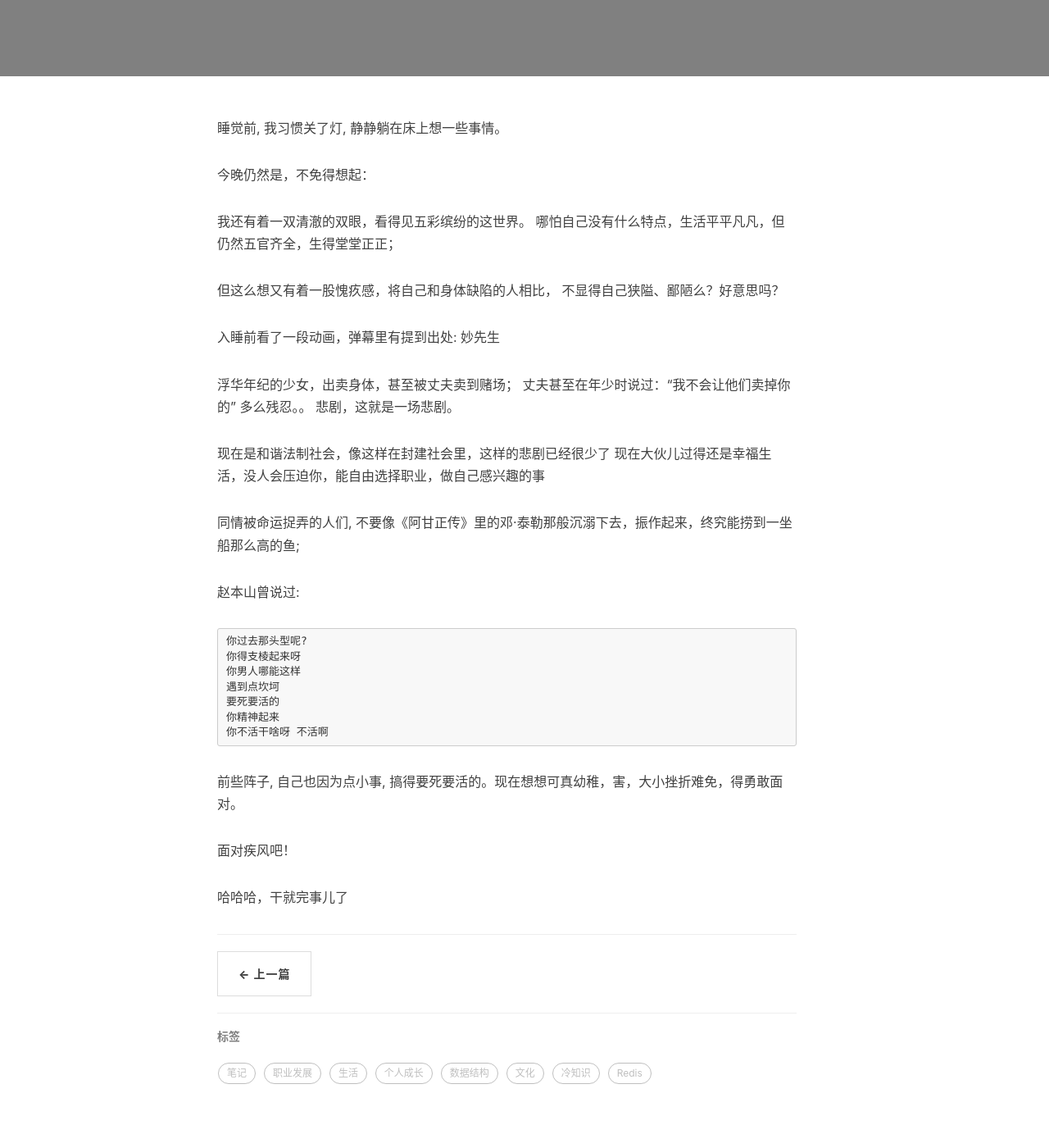
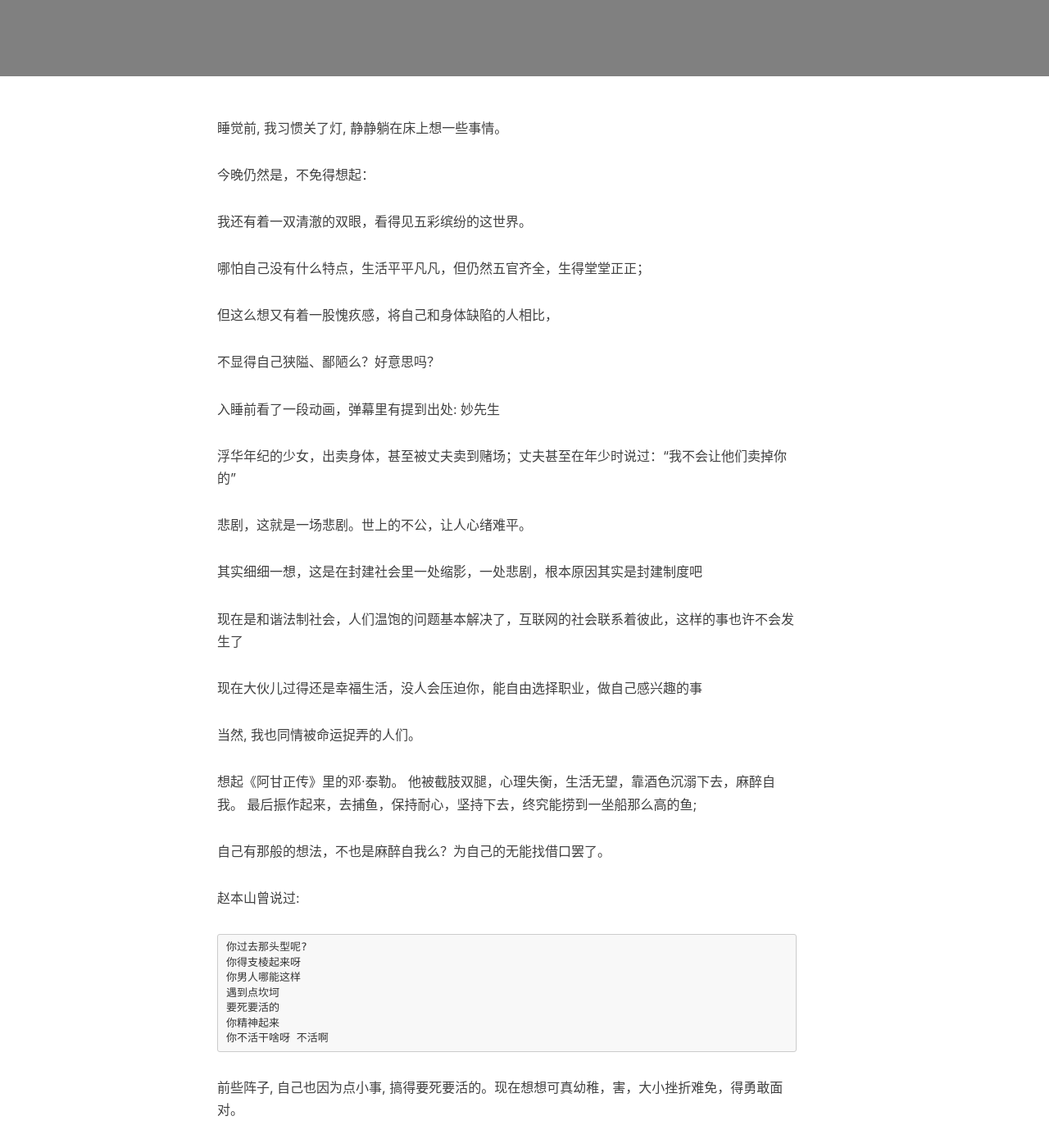
Before and after one commit to EPsheep/EPsheep.github.io, a Jekyll site: the page built from _posts/2020-09-14-闭上眼后.md, in a window 1280 px wide and 1400 px high, scrolled down 408 px. Shown: the whole window at 82% size. Built offline with Jekyll 4.4.1, drawn with Linux system fonts in a browser that asks for light colours; nearby versions of some CDN libraries; comment, search, counter and statistics services are not loaded.

Commit message:
autocommit

````diff
--- a/_posts/2020-09-14-闭上眼后.md
+++ b/_posts/2020-09-14-闭上眼后.md
@@ -14,21 +14,32 @@ tags:
 今晚仍然是，不免得想起：
 
 我还有着一双清澈的双眼，看得见五彩缤纷的这世界。
+
 哪怕自己没有什么特点，生活平平凡凡，但仍然五官齐全，生得堂堂正正；
 
 但这么想又有着一股愧疚感，将自己和身体缺陷的人相比，
+
 不显得自己狭隘、鄙陋么？好意思吗？
 
 入睡前看了一段动画，弹幕里有提到出处: 妙先生
 
-浮华年纪的少女，出卖身体，甚至被丈夫卖到赌场；
-丈夫甚至在年少时说过：“我不会让他们卖掉你的”
-多么残忍。。 悲剧，这就是一场悲剧。
+浮华年纪的少女，出卖身体，甚至被丈夫卖到赌场；丈夫甚至在年少时说过：“我不会让他们卖掉你的”
 
-现在是和谐法制社会，像这样在封建社会里，这样的悲剧已经很少了
+悲剧，这就是一场悲剧。世上的不公，让人心绪难平。
+
+其实细细一想，这是在封建社会里一处缩影，一处悲剧，根本原因其实是封建制度吧
+
+现在是和谐法制社会，人们温饱的问题基本解决了，互联网的社会联系着彼此，这样的事也许不会发生了
+
 现在大伙儿过得还是幸福生活，没人会压迫你，能自由选择职业，做自己感兴趣的事
 
-同情被命运捉弄的人们, 不要像《阿甘正传》里的邓·泰勒那般沉溺下去，振作起来，终究能捞到一坐船那么高的鱼;
+当然, 我也同情被命运捉弄的人们。
+
+想起《阿甘正传》里的邓·泰勒。
+他被截肢双腿，心理失衡，生活无望，靠酒色沉溺下去，麻醉自我。
+最后振作起来，去捕鱼，保持耐心，坚持下去，终究能捞到一坐船那么高的鱼;
+
+自己有那般的想法，不也是麻醉自我么？为自己的无能找借口罢了。
 
 赵本山曾说过:
 ```
````
